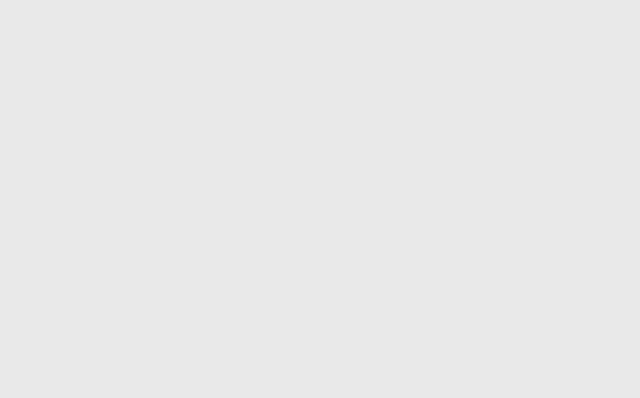
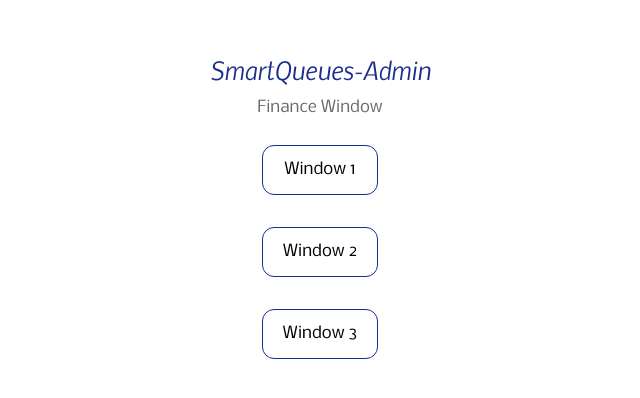
Before and after one commit to jtinsac/Admin3-Capst, a React (Vite) app in the folder my-admin-app/: page /prl in a window 1280 px wide. Before the commit this address had no page. Shown: the part 182-580 px from the top of the page, without its empty margins (320-960 px from the left). Built offline with nearby package versions, Linux system fonts and the light colour scheme.

Commit message:
added finance window selection on pre login

```diff
--- a/my-admin-app/src/App.jsx
+++ b/my-admin-app/src/App.jsx
@@ -4,9 +4,16 @@ import Window1 from './Pages/Window1';
 import LogAdmin from './Pages/Login';
 import Users from './Pages/Users';
 import AddAccount from './Pages/AddAccount';
+import Wins from './Pages/Wins';
+
+
+
+
+
 
 function App() {
   return (
+    <>
     <div className="app-container">
       <Routes>
         <Route path="/" element={<Dashboard />} />
@@ -14,9 +21,11 @@ function App() {
         <Route path="/log" element={<LogAdmin />} />
         <Route path="/users" element={<Users />} />
         <Route path="/acc" element={<AddAccount />} />
+        <Route path="/prl" element={<Wins/>} />
 
       </Routes>
     </div>
+    </>
   );
 }
 
--- /dev/null
+++ b/my-admin-app/src/Pages/Wins.jsx
@@ -0,0 +1,25 @@
+
+
+
+function Wins(){
+
+    return(
+        <>
+
+     <div className="cont">
+        <div className="header">
+          <div className="head-logo">SmartQueues-Admin</div>
+          <div className="head-win">Finance Window</div>
+        </div>
+
+       <div className="button-wrapper">
+          <button className="btn-1"> Window 1 </button>
+          <button className="btn-2"> Window 2 </button>
+          <button className="btn-3"> Window 3 </button>
+        </div>
+    </div>
+        </>
+    )
+}
+
+export default Wins
--- /dev/null
+++ b/my-admin-app/src/components/preLog.css
@@ -0,0 +1,53 @@
+@import url('https://fonts.googleapis.com/css2?family=Inter:ital,opsz,wght@0,14..32,100..900;1,14..32,100..900&display=swap');
+@import url('https://fonts.googleapis.com/css2?family=Inter:ital,opsz,wght@0,14..32,100..900;1,14..32,100..900&family=Nobile:ital,wght@0,400;0,500;0,700;1,400;1,500;1,700&display=swap');
+
+
+.cont{
+    display: flex;
+    flex-direction: column;
+    align-items: center;
+    justify-content: center;
+    background-color: white;
+    height: 100vh;
+    width: 100%;
+    font-family: 'nobile', sans-serif;
+}
+
+.header{
+    display: flex;
+    flex-direction: column;
+    justify-content: center ;
+    align-items: center;
+    gap: .5rem;
+}
+
+
+.head-logo{
+    color: #1C2E8B;
+    font-style: italic;
+    font-weight: 100;
+    font-size: 1.5rem;
+}
+
+.head-win{
+    color: #696A70;
+    font-weight: 100;
+    font-size: 1rem;
+    text-transform: capitalize;
+}
+
+
+
+.button-wrapper{
+    display: flex;
+    flex-direction: column;
+    gap: 2rem;
+    padding: 25px;
+}
+
+.btn-1,.btn-2,.btn-3{
+    border: 1px solid #1C2E8B;
+    padding: 12px 20px;
+    border-radius: 12px;
+
+}
--- a/my-admin-app/src/components/sidebar.jsx
+++ b/my-admin-app/src/components/sidebar.jsx
@@ -73,7 +73,7 @@ return(
             <FontAwesomeIcon icon={faGear} className='one'/>
             <span className='dash'> Settings </span></CustomLink>
 
-            <CustomLink className="logout" href ="/log">
+            <CustomLink className="logout" href ="/prl">
             <FontAwesomeIcon icon={faArrowRightFromBracket} flip="horizontal" className='one' />
             <span className='dash'> Log out</span></CustomLink>
 
--- a/my-admin-app/src/main.jsx
+++ b/my-admin-app/src/main.jsx
@@ -7,6 +7,7 @@ import './components/window1.css'
 import './components/dashboard.css'
 import './components/logAdmin.css'
 import './components/AddAccount.css'
+import './components/preLog.css'
 import App from './App.jsx'
 import { BrowserRouter } from 'react-router-dom'
 
```
